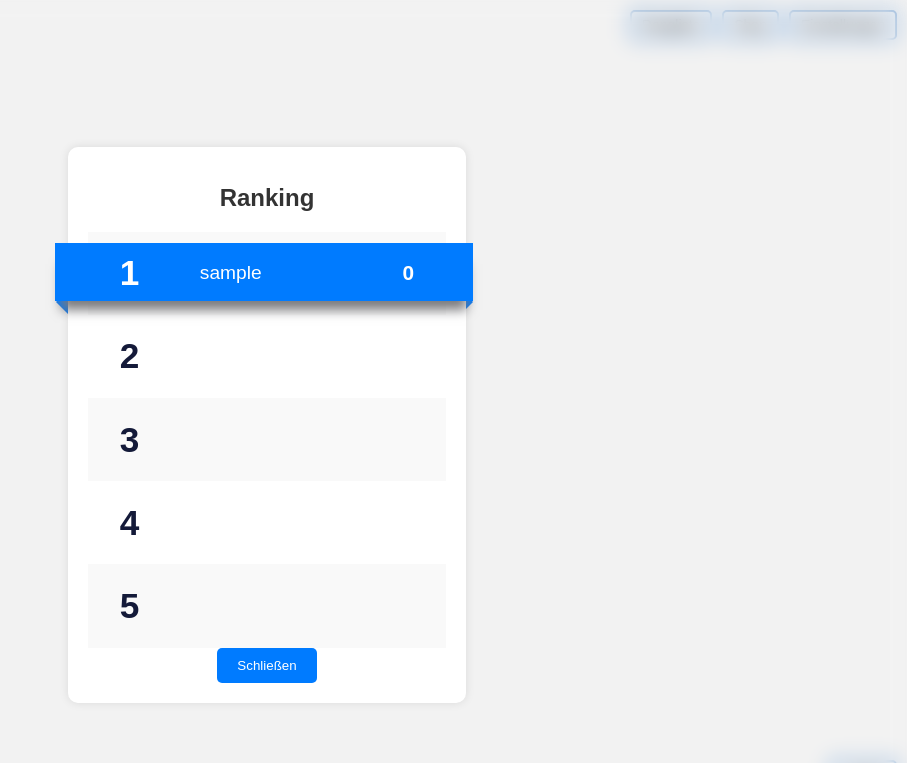
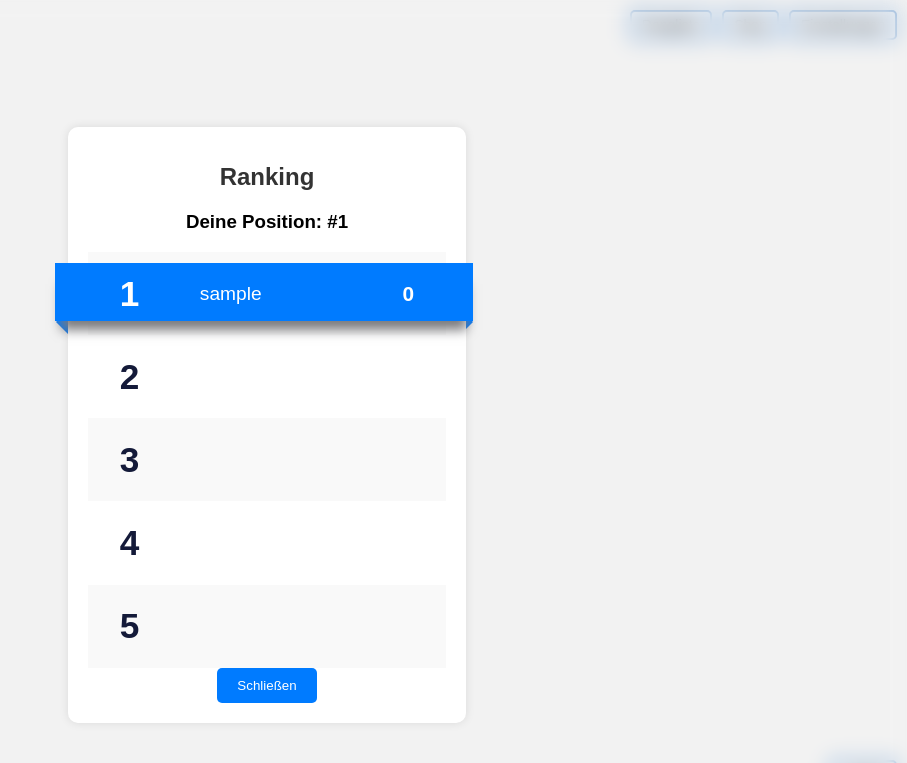
Before and after one commit to HerrOtter/dice-game, a Flask app: page / in a window 1280 px wide, after a click on "Rangliste". Shown: the top 763 px of the page, without its empty margins (373-1280 px from the left). Run offline with Flask 3, Linux system fonts and the light colour scheme; the visitor is signed in with stand-in values (Sample User, id 1); data comes from the database, SQL or seed files in the repository; data that the repository does not hold is empty.

Commit message:
add current position to leaderboard

```diff
--- a/dice/frontend/templates/popup/leaderboard.html
+++ b/dice/frontend/templates/popup/leaderboard.html
@@ -3,8 +3,9 @@
     data-popup-open-callback="leaderboard_open"
 >
     <div class="container" id="leaderboard">
-    <h1>{{ t("leaderboard.ranking") }}</h1>
-    <div class="ribbon"></div>
+        <h1>{{ t("leaderboard.ranking") }}</h1>
+        <h3>{{ t("leaderboard.your_position") }}: #<a id="current_pos">?</a></h3>
+        <div class="ribbon"></div>
         <table id="leaderboard-table">
             <tr>
                 <td class="number">1</td>
@@ -48,7 +49,9 @@ async function leaderboard_open()
 
     const data = await response.json()
 
-    console.log(data);
+    const current_pos_element = document.getElementById("current_pos");
+    current_pos_element.innerHTML = data.current_position;
+
     for (var i = 0; i < leaderboard_body.children.length; i++)
     {
         const entry_data = data.scoreboard[i];
--- a/dice/i18n/de.json
+++ b/dice/i18n/de.json
@@ -30,7 +30,8 @@
     },
 
     "leaderboard": {
-        "ranking": "Ranking"
+        "ranking": "Ranking",
+        "your_position": "Deine Position"
     },
 
     "settings": {
--- a/dice/static/style.css
+++ b/dice/static/style.css
@@ -451,7 +451,7 @@ td {
 .ribbon {
     width: 105%;
     height: 3.6rem;
-    top: 6rem;
+    top: 8.5rem;
     background-color: #007bff;
     position: absolute;
     left: -0.8rem;
```
